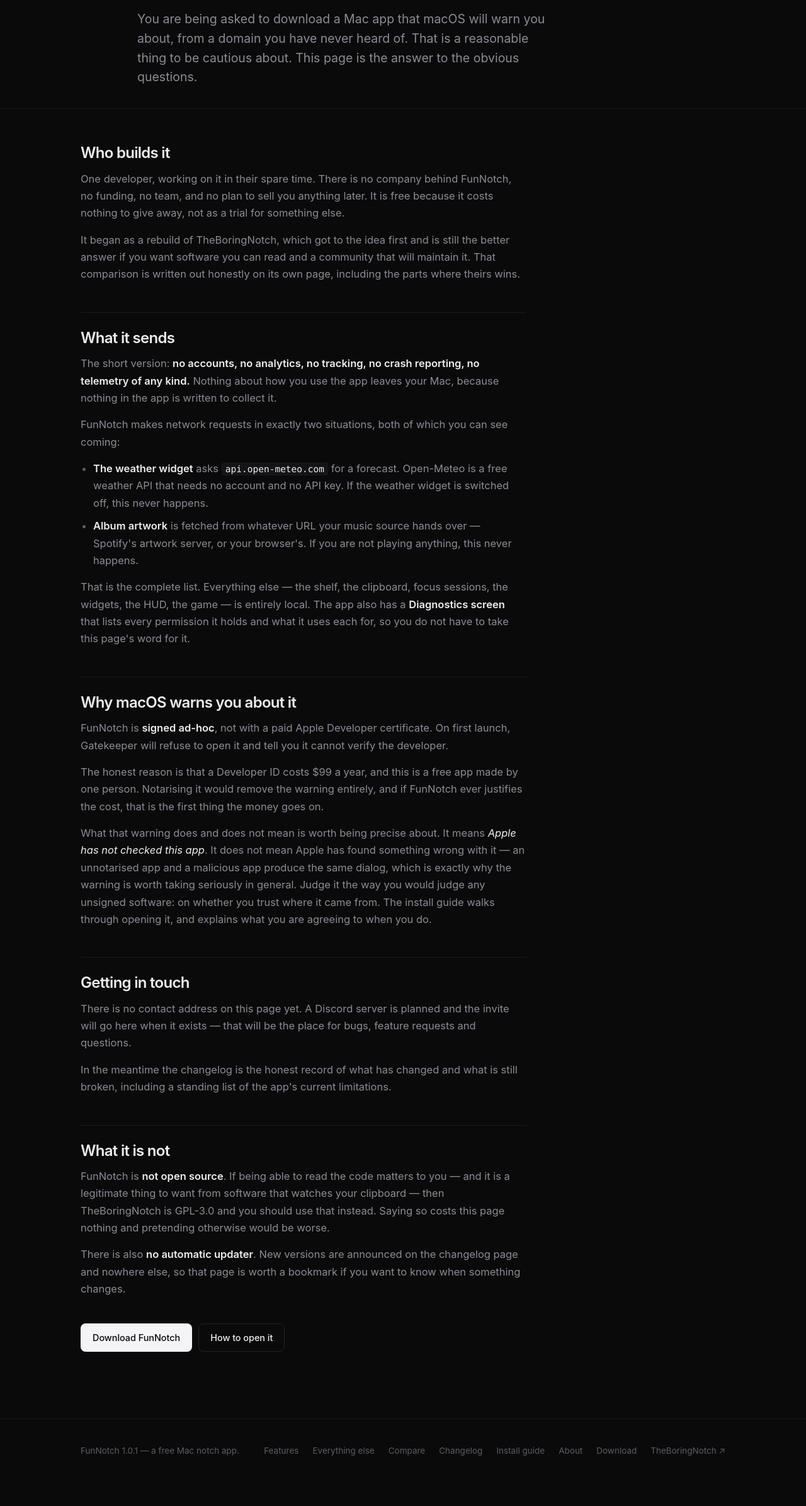
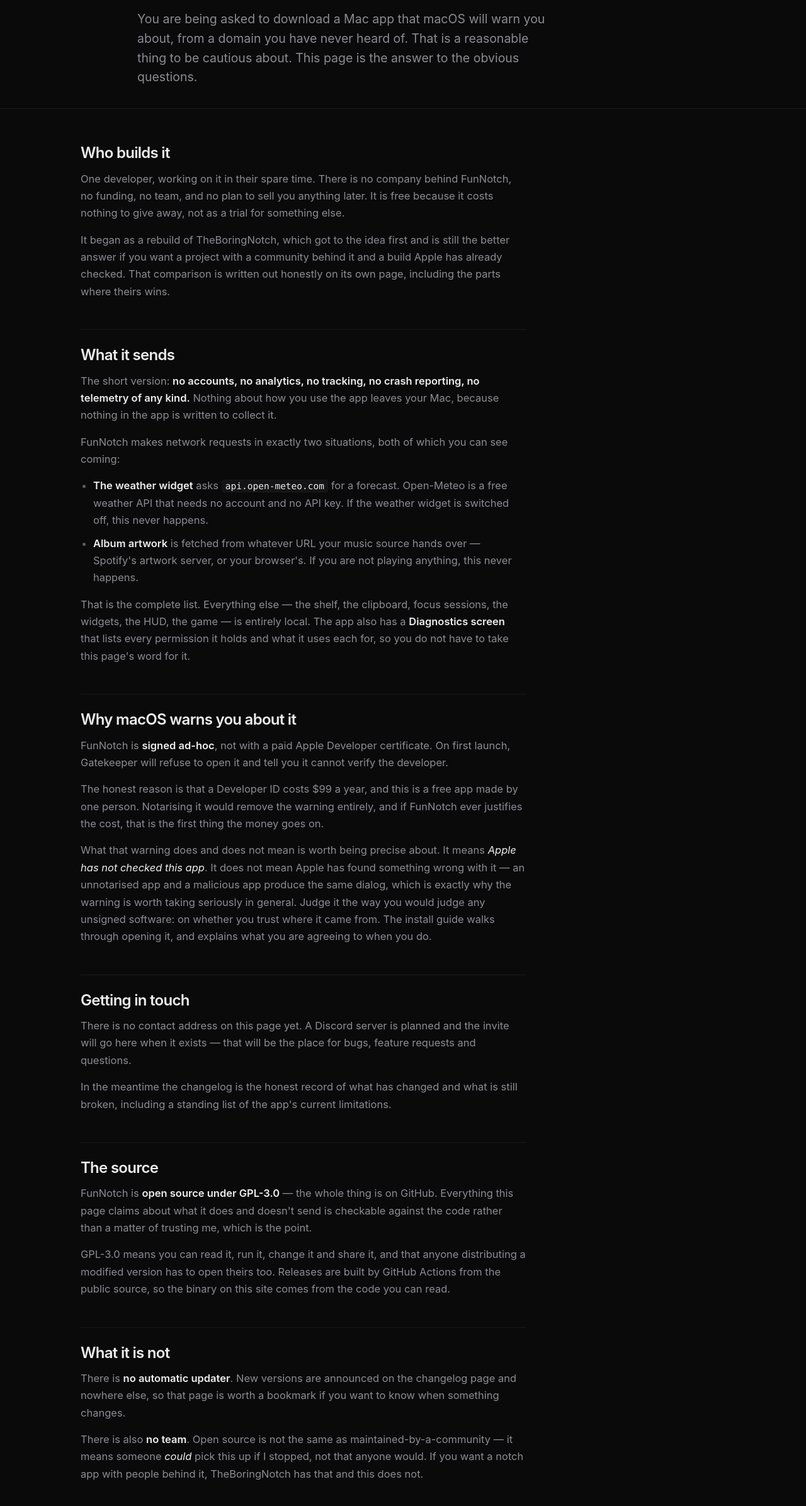
Before and after one commit to JoshuaT1105/FunNotch, a plain HTML site: page Website/about.html in a window 1280 px wide. Shown: the part 366-2758 px from the top of the page at 63% size. Drawn offline with Linux system fonts and the light colour scheme.

Commit message:
Website: reflect going open source
Both apps are GPL-3.0 now, so the comparison's open-source row and the
arguments around it were wrong. Adds a notarisation row, which is the real
remaining difference. Points structured data at the repo via sameAs and
codeRepository, and switches on the download counter, which reads GitHub
release asset counts.

```diff
--- a/Website/about.html
+++ b/Website/about.html
@@ -83,10 +83,10 @@
       <p>
         It began as a rebuild of
         <a href="https://boringnotch.com/">TheBoringNotch</a>, which got to the
-        idea first and is still the better answer if you want software you can
-        read and a community that will maintain it. That comparison is
-        <a href="/compare">written out honestly on its own page</a>, including
-        the parts where theirs wins.
+        idea first and is still the better answer if you want a project with a
+        community behind it and a build Apple has already checked. That
+        comparison is <a href="/compare">written out honestly on its own
+        page</a>, including the parts where theirs wins.
       </p>
 
       <h2 id="network">What it sends</h2>
@@ -167,18 +167,32 @@
         standing list of the app's current limitations.
       </p>
 
+      <h2 id="source">The source</h2>
+      <p>
+        FunNotch is <strong>open source under GPL-3.0</strong> —
+        <a href="https://github.com/JoshuaT1105/FunNotch">the whole thing is on
+        GitHub</a>. Everything this page claims about what it does and doesn't
+        send is checkable against the code rather than a matter of trusting me,
+        which is the point.
+      </p>
+      <p>
+        GPL-3.0 means you can read it, run it, change it and share it, and that
+        anyone distributing a modified version has to open theirs too. Releases
+        are built by GitHub Actions from the public source, so the binary on
+        this site comes from the code you can read.
+      </p>
+
       <h2>What it is not</h2>
       <p>
-        FunNotch is <strong>not open source</strong>. If being able to read the
-        code matters to you — and it is a legitimate thing to want from
-        software that watches your clipboard — then TheBoringNotch is GPL-3.0
-        and you should use that instead. Saying so costs this page nothing and
-        pretending otherwise would be worse.
+        There is <strong>no automatic updater</strong>. New versions are
+        announced on the changelog page and nowhere else, so that page is worth
+        a bookmark if you want to know when something changes.
       </p>
       <p>
-        There is also <strong>no automatic updater</strong>. New versions are
-        announced on the changelog page and nowhere else, so that page is worth
-        a bookmark if you want to know when something changes.
+        There is also <strong>no team</strong>. Open source is not the same as
+        maintained-by-a-community — it means someone <em>could</em> pick this up
+        if I stopped, not that anyone would. If you want a notch app with people
+        behind it, TheBoringNotch has that and this does not.
       </p>
     </div>
 
@@ -202,6 +216,7 @@
       <a href="/install">Install guide</a>
       <a href="/about">About</a>
       <a href="/#download">Download</a>
+      <a href="https://github.com/JoshuaT1105/FunNotch">Source ↗</a>
       <a href="https://boringnotch.com/">TheBoringNotch ↗</a>
     </nav>
   </div>
```
Also changed, not shown: Website/changelog.html (+4 -4 lines), Website/compare.html (+16 -11 lines), Website/index.html (+6 -1 lines), Website/install.html (+3 -1 lines).
